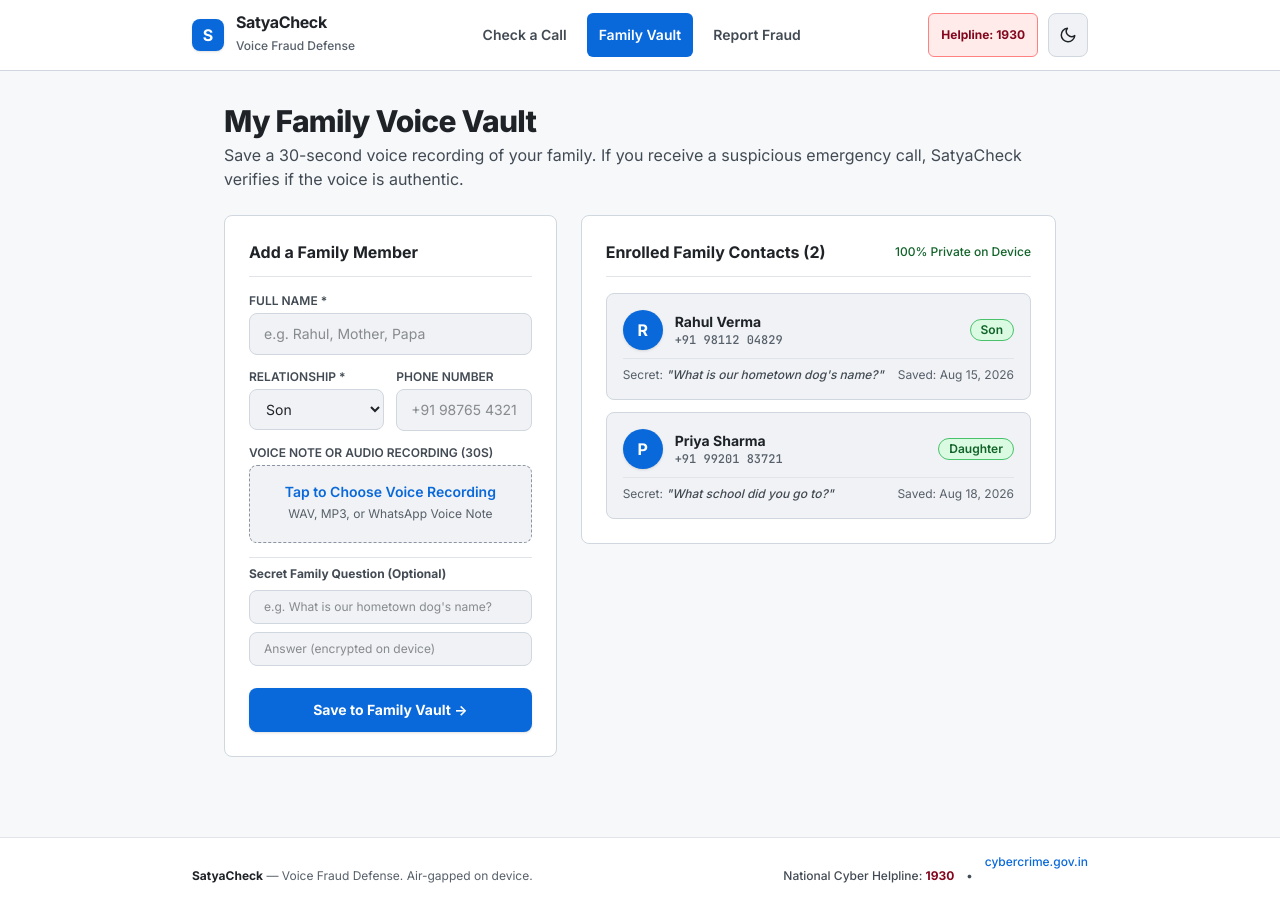
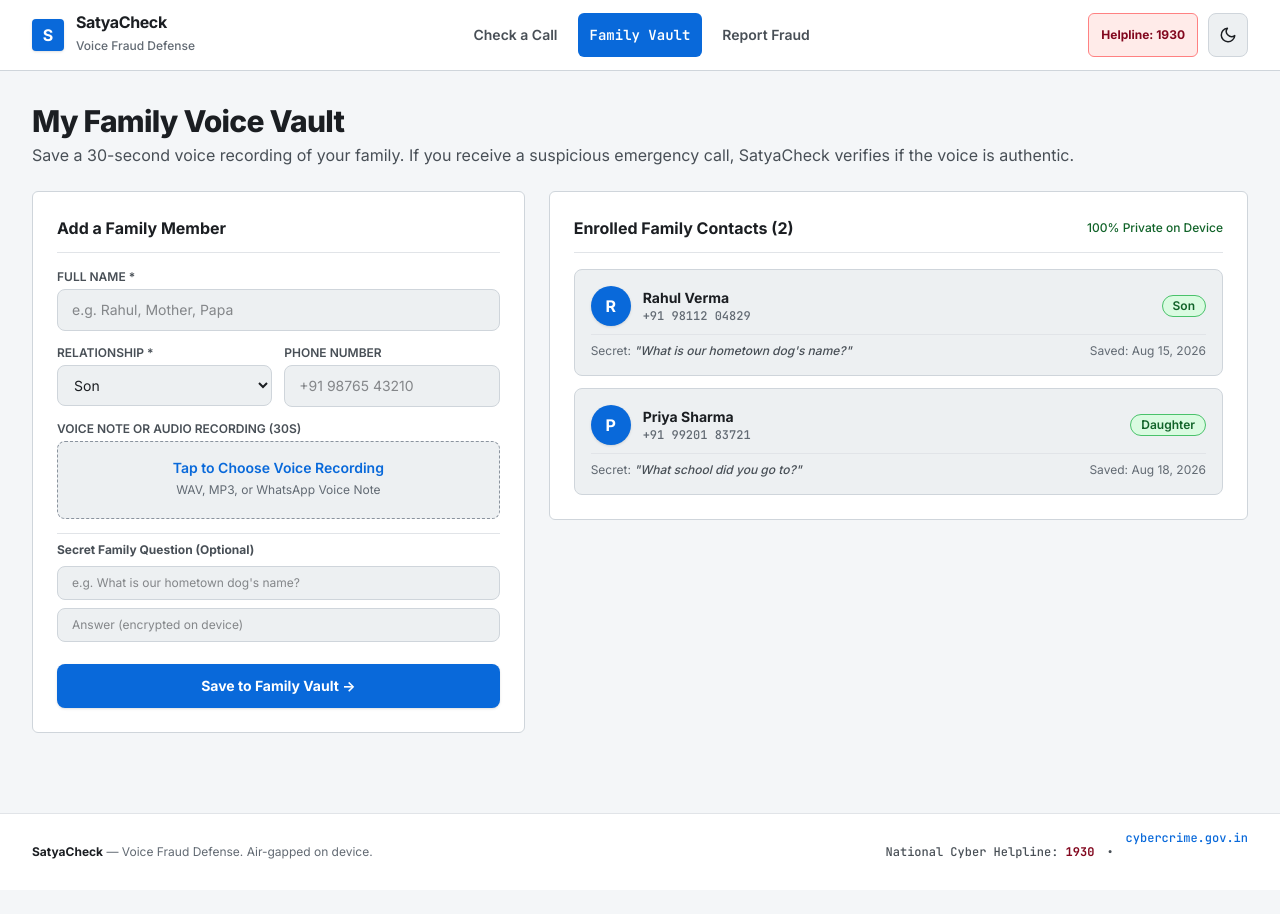
Before and after one commit to 4GE-TECH/SatyaCheck, a React (Vite) app in the folder web/: page /enroll in a window 1280 px wide. After the commit the page ends 890 px from the top, so only its background shows below. Built offline with nearby package versions, Linux system fonts and the light colour scheme.

Commit message:
feat(ui): upgrade layout width, near-black dark mode depth, typography pairing, and add plain-language technical descriptions

```diff
--- a/web/src/components/AudioInspector.tsx
+++ b/web/src/components/AudioInspector.tsx
@@ -43,7 +43,7 @@
 
       {/* Audio Waveform Player */}
       <div className="p-3 rounded bg-[var(--bg-primary)] border border-[var(--border-default)]">
-        <div className="flex items-center gap-3.5 mb-2">
+        <div className="flex items-center gap-3.5 mb-3">
           <button
             onClick={() => setIsPlaying(!isPlaying)}
             className="w-8 h-8 rounded bg-[var(--text-primary)] text-[var(--bg-primary)] flex items-center justify-center font-bold text-xs transition-opacity hover:opacity-90 cursor-pointer shrink-0"
@@ -98,24 +98,47 @@
         </div>
 
         {/* Telephony Specs */}
-        <div className="grid grid-cols-2 sm:grid-cols-4 gap-2 pt-2 border-t border-[var(--border-subtle)] text-[10px] text-[var(--text-muted)]">
+        <div className="grid grid-cols-1 sm:grid-cols-2 lg:grid-cols-4 gap-3 pt-3 border-t border-[var(--border-subtle)] text-[10px] text-[var(--text-secondary)]">
           <div>
-            <span>CODEC: </span>
+            <div className="flex justify-between">
+              <span>CODEC:</span>
               <span className="text-[var(--text-primary)] font-bold">PCM 16-bit / Opus</span>
             </div>
+            <div className="text-[9px] text-[var(--text-muted)] mt-0.5">
+              ⓘ Audio compression type used by caller's telephone network.
+            </div>
+          </div>
+
           <div>
-            <span>ACTIVE SPEECH: </span>
+            <div className="flex justify-between">
+              <span>ACTIVE SPEECH:</span>
               <span className="text-[var(--text-primary)] font-bold">{data.quality.speech_duration_s.toFixed(2)}s</span>
             </div>
+            <div className="text-[9px] text-[var(--text-muted)] mt-0.5">
+              ⓘ Total duration of active human speech (excluding silence).
+            </div>
+          </div>
+
           <div>
-            <span>SNR ESTIMATE: </span>
+            <div className="flex justify-between">
+              <span>SNR ESTIMATE:</span>
               <span className="text-[var(--text-primary)] font-bold">+{data.quality.snr_db.toFixed(1)} dB</span>
             </div>
+            <div className="text-[9px] text-[var(--text-muted)] mt-0.5">
+              ⓘ Signal-to-Noise Ratio (higher SNR means cleaner audio for checks).
+            </div>
+          </div>
+
           <div>
-            <span>QUALITY GATE: </span>
+            <div className="flex justify-between">
+              <span>QUALITY GATE:</span>
               <span className={data.quality.passed ? "text-[var(--success-text)] font-bold" : "text-[var(--warning-text)] font-bold"}>
                 {data.quality.passed ? "PASSED" : "FAILED"}
               </span>
+            </div>
+            <div className="text-[9px] text-[var(--text-muted)] mt-0.5">
+              ⓘ Audio check verification quality gate status.
+            </div>
           </div>
         </div>
       </div>
--- a/web/src/components/Layout.tsx
+++ b/web/src/components/Layout.tsx
@@ -10,17 +10,17 @@
     <div className="flex flex-col min-h-dvh bg-[var(--bg-root)] text-[var(--text-primary)] font-sans transition-colors">
       <Navbar />
 
-      <main className="flex-1 w-full max-w-4xl mx-auto p-4 sm:p-6 md:p-8">
+      <main className="flex-1 w-full max-w-[1600px] mx-auto p-4 sm:p-6 md:p-8">
         {children}
       </main>
 
       <footer className="border-t border-[var(--border-subtle)] bg-[var(--bg-primary)] px-4 sm:px-8 py-4 text-xs text-[var(--text-muted)] select-none transition-colors">
-        <div className="max-w-4xl mx-auto flex flex-col sm:flex-row items-center justify-between gap-3 text-center sm:text-left">
+        <div className="max-w-[1600px] mx-auto flex flex-col sm:flex-row items-center justify-between gap-3 text-center sm:text-left">
           <div>
             <span className="font-bold text-[var(--text-primary)]">SatyaCheck</span>
             <span> — Voice Fraud Defense. Air-gapped on device.</span>
           </div>
-          <div className="flex items-center gap-3 text-[var(--text-secondary)] font-medium">
+          <div className="flex items-center gap-3 text-[var(--text-secondary)] font-medium font-mono">
             <span>National Cyber Helpline: <strong className="text-[var(--danger-text)] font-bold">1930</strong></span>
             <span>•</span>
             <a href="https://cybercrime.gov.in" target="_blank" rel="noreferrer" className="text-[var(--accent)] hover:underline">
--- a/web/src/components/Navbar.tsx
+++ b/web/src/components/Navbar.tsx
@@ -4,10 +4,10 @@
 export default function Navbar() {
   return (
     <header className="border-b border-[var(--border-default)] bg-[var(--bg-primary)] px-4 sm:px-8 py-3 select-none transition-colors">
-      <div className="max-w-4xl mx-auto flex items-center justify-between gap-4">
+      <div className="max-w-[1600px] mx-auto flex items-center justify-between gap-4">
         {/* Brand */}
         <NavLink to="/" className="flex items-center gap-3 text-inherit no-underline">
-          <div className="w-8 h-8 rounded-lg bg-[var(--accent)] flex items-center justify-center font-bold text-base text-[var(--accent-text)] shadow-sm">
+          <div className="w-8 h-8 rounded bg-[var(--accent)] flex items-center justify-center font-bold text-base text-[var(--accent-text)] shadow-sm">
             S
           </div>
           <div>
@@ -27,7 +27,7 @@
             className={({ isActive }) =>
               `px-3 py-1.5 rounded-md text-sm font-semibold transition-colors no-underline flex items-center gap-1.5 cursor-pointer ${
                 isActive
-                  ? "bg-[var(--accent)] text-[var(--accent-text)]"
+                  ? "bg-[var(--accent)] text-[var(--accent-text)] font-mono"
                   : "text-[var(--text-secondary)] hover:text-[var(--text-primary)] hover:bg-[var(--bg-secondary)]"
               }`
             }
@@ -40,7 +40,7 @@
             className={({ isActive }) =>
               `px-3 py-1.5 rounded-md text-sm font-semibold transition-colors no-underline flex items-center gap-1.5 cursor-pointer ${
                 isActive
-                  ? "bg-[var(--accent)] text-[var(--accent-text)]"
+                  ? "bg-[var(--accent)] text-[var(--accent-text)] font-mono"
                   : "text-[var(--text-secondary)] hover:text-[var(--text-primary)] hover:bg-[var(--bg-secondary)]"
               }`
             }
@@ -53,7 +53,7 @@
             className={({ isActive }) =>
               `px-3 py-1.5 rounded-md text-sm font-semibold transition-colors no-underline flex items-center gap-1.5 cursor-pointer ${
                 isActive
-                  ? "bg-[var(--accent)] text-[var(--accent-text)]"
+                  ? "bg-[var(--accent)] text-[var(--accent-text)] font-mono"
                   : "text-[var(--text-secondary)] hover:text-[var(--text-primary)] hover:bg-[var(--bg-secondary)]"
               }`
             }
--- a/web/src/components/SpoofTimeline.tsx
+++ b/web/src/components/SpoofTimeline.tsx
@@ -52,14 +52,19 @@
   const tooltipText = isDark ? "#F0F6FC" : "#1F2328";
 
   return (
-    <div className="sec-card-subtle p-4 font-mono text-xs">
-      <div className="flex items-center justify-between mb-3">
+    <div className="sec-card-subtle p-4 font-mono text-xs space-y-2">
+      <div>
+        <div className="flex items-center justify-between">
           <h3 className="text-xs font-bold uppercase tracking-wider text-[var(--text-primary)]">
             SEGMENT-LEVEL SYNTHETIC PROBABILITY TIMELINE (AASIST-CM)
           </h3>
           <span className="text-[10px] text-[var(--text-muted)]">
             THRESHOLD: {(threshold * 100).toFixed(0)}%
           </span>
+        </div>
+        <p className="text-[10px] text-[var(--text-secondary)] font-sans mt-0.5 leading-normal">
+          ⓘ Shows likelihood of synthetic speech detected second-by-second (red bars indicate parts that sound artificially generated).
+        </p>
       </div>
 
       <ResponsiveContainer width="100%" height={110}>
--- a/web/src/index.css
+++ b/web/src/index.css
@@ -1,5 +1,5 @@
 /* ── Google Fonts ────────────────────────────────────────────── */
-@import url("https://fonts.googleapis.com/css2?family=Inter:wght@400;500;600;700;800&family=JetBrains+Mono:wght@500;600;700&display=swap");
+@import url("https://fonts.googleapis.com/css2?family=Inter:wght@400;500;600;700;800&family=JetBrains+Mono:wght@500;600;700&family=IBM+Plex+Mono:wght@500;600;700&family=IBM+Plex+Sans:wght@400;500;600;700&display=swap");
 
 @import "tailwindcss";
 
@@ -9,20 +9,20 @@
   color-scheme: light;
 
   /* Light Theme Tokens */
-  --bg-root: #F6F8FA;
+  --bg-root: #F4F6F8;
   --bg-primary: #FFFFFF;
-  --bg-secondary: #F0F2F5;
+  --bg-secondary: #EDF0F2;
   --bg-card: #FFFFFF;
-  --bg-surface: #E5E8EC;
-  --bg-hover: #D8DCE2;
+  --bg-surface: #E1E5EB;
+  --bg-hover: #D1D6DE;
 
   --border-subtle: #E1E4E8;
-  --border-default: #D0D7DE;
-  --border-strong: #8C959F;
+  --border-default: #CFD5DB;
+  --border-strong: #8A939E;
 
-  --text-primary: #1F2328;
-  --text-secondary: #424A53;
-  --text-muted: #57606A;
+  --text-primary: #1B1E22;
+  --text-secondary: #484F56;
+  --text-muted: #626A73;
 
   /* Status Tokens - Light Mode */
   --danger: #CF222E;
@@ -48,48 +48,49 @@
 html.dark {
   color-scheme: dark;
 
-  /* Dark Theme Tokens (Near-black, not harsh #000) */
-  --bg-root: #0D1117;
-  --bg-primary: #161B22;
-  --bg-secondary: #21262D;
-  --bg-card: #161B22;
-  --bg-surface: #30363D;
-  --bg-hover: #3C444D;
+  /* Dark Theme Tokens (Deep black background, not generic gray) */
+  --bg-root: #0A0C10;
+  --bg-primary: #12151C;
+  --bg-secondary: #191E29;
+  --bg-card: #12151C;
+  --bg-surface: #242B38;
+  --bg-hover: #2E3747;
 
-  --border-subtle: #21262D;
-  --border-default: #30363D;
-  --border-strong: #6E7681;
+  --border-subtle: #191E29;
+  --border-default: #2E3747;
+  --border-strong: #5F6B7E;
 
-  --text-primary: #F0F6FC;
-  --text-secondary: #C9D1D9;
-  --text-muted: #8B949E;
+  /* Warm-tinted accessible slate-gray text */
+  --text-primary: #F0F4F8;
+  --text-secondary: #BAC3D0;
+  --text-muted: #7E8A9C;
 
   /* Status Tokens - Dark Mode */
   --danger: #F85149;
-  --danger-bg: #3E1014;
-  --danger-border: #B62324;
+  --danger-bg: #2C0F12;
+  --danger-border: #801C20;
   --danger-text: #FF7B72;
 
   --success: #3FB950;
-  --success-bg: #12261A;
-  --success-border: #238636;
+  --success-bg: #0D1F14;
+  --success-border: #1B652C;
   --success-text: #7EE787;
 
   --warning: #D29922;
-  --warning-bg: #341F0A;
-  --warning-border: #9E6A03;
+  --warning-bg: #2B1C0B;
+  --warning-border: #7B5206;
   --warning-text: #F2CC60;
 
-  --accent: #2F81F7;
-  --accent-hover: #1F6FEB;
+  --accent: #3B82F6;
+  --accent-hover: #2563EB;
   --accent-text: #FFFFFF;
 }
 
 /* ── Typography & Base Styles ────────────────────────────────── */
 
 @theme {
-  --font-sans: "Inter", -apple-system, BlinkMacSystemFont, "Segoe UI", Roboto, sans-serif;
-  --font-mono: "JetBrains Mono", monospace;
+  --font-sans: "Inter", "IBM Plex Sans", -apple-system, BlinkMacSystemFont, "Segoe UI", Roboto, sans-serif;
+  --font-mono: "JetBrains Mono", "IBM Plex Mono", monospace;
 }
 
 *,
@@ -126,14 +127,14 @@
 .sec-card {
   background-color: var(--bg-primary);
   border: 1px solid var(--border-default);
-  border-radius: 8px;
+  border-radius: 6px;
   transition: border-color 0.15s ease, background-color 0.15s ease;
 }
 
 .sec-card-subtle {
   background-color: var(--bg-secondary);
   border: 1px solid var(--border-subtle);
-  border-radius: 6px;
+  border-radius: 4px;
 }
 
 /* Accessible tap targets */
--- a/web/src/pages/ReportPage.tsx
+++ b/web/src/pages/ReportPage.tsx
@@ -28,7 +28,7 @@
   };
 
   return (
-    <div className="max-w-3xl mx-auto space-y-6 pb-12">
+    <div className="max-w-5xl mx-auto space-y-6 pb-12">
       {/* Header */}
       <div className="flex flex-col sm:flex-row sm:items-center justify-between gap-4 pb-4 border-b border-[var(--border-subtle)]">
         <div>
```
Also changed, not shown: web/src/components/SignalForensics.tsx (+66 -6 lines). Lines whose indentation alone changed are shown as unchanged.
